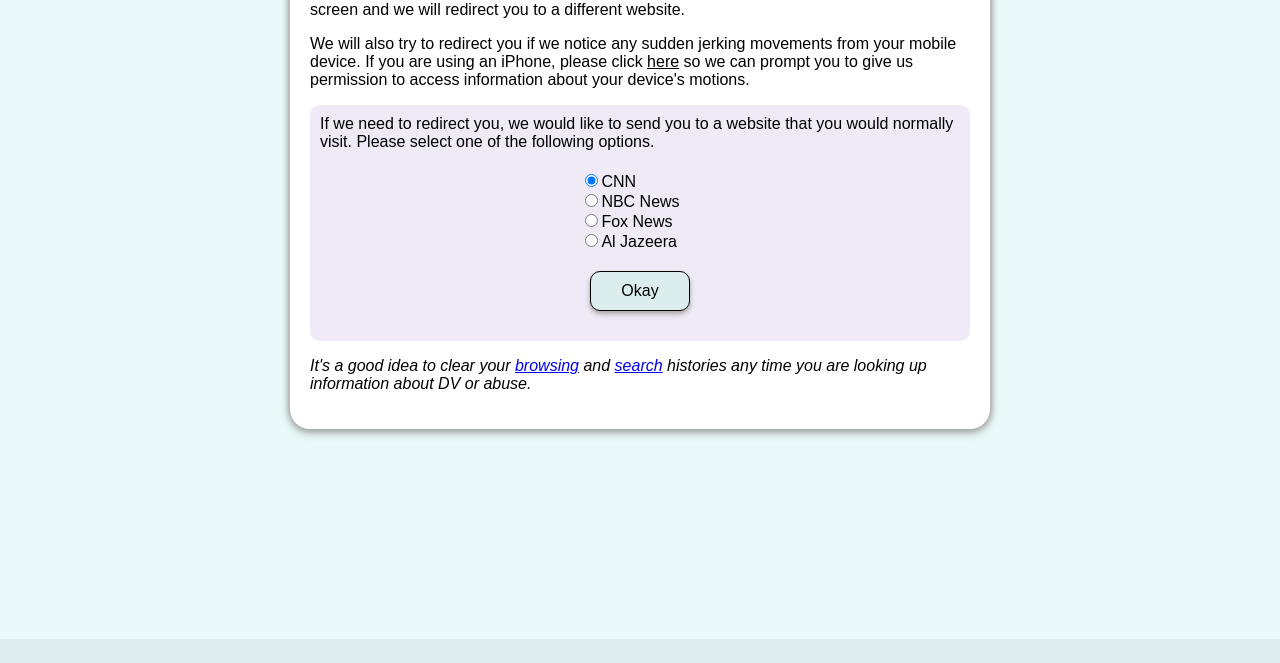
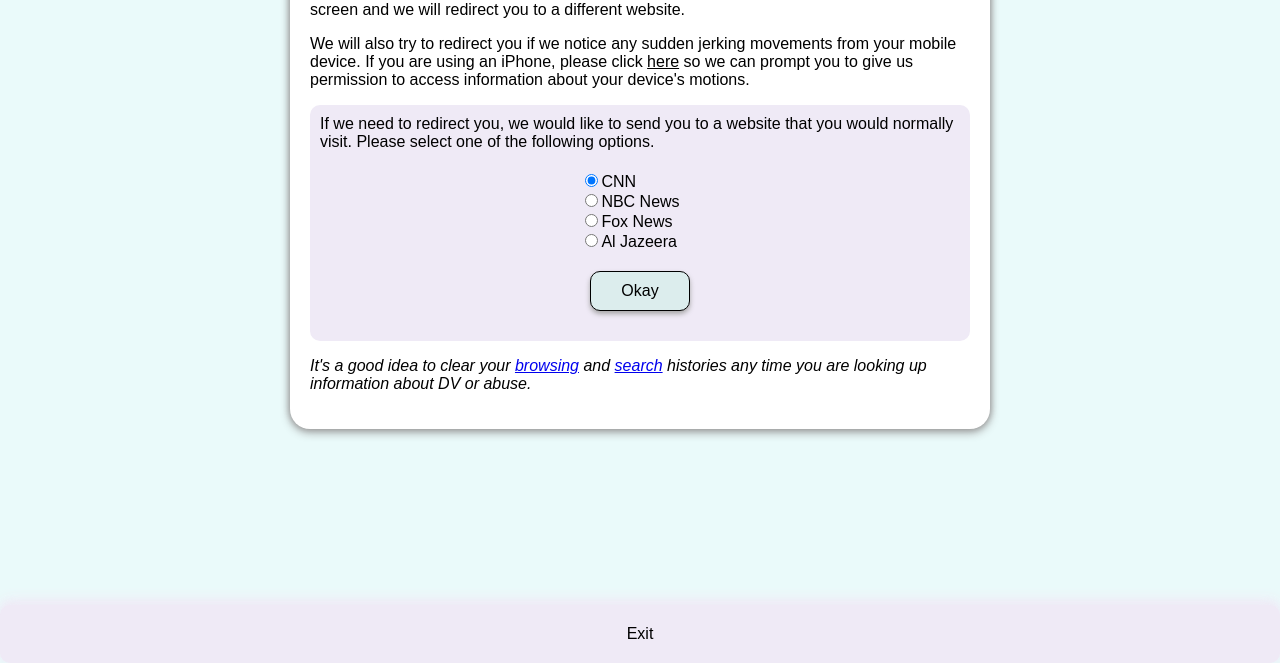
Before and after one commit to Joannamcregan/might-be-time, a React app: page /risk in a window 1280 px wide. Shown: the part 137-800 px from the top of the page. Built offline with nearby package versions, Linux system fonts and the light colour scheme.

Commit message:
Add files via upload

```diff
--- a/app/Main.js
+++ b/app/Main.js
@@ -5,6 +5,7 @@ import Overlay from "./components/Overlay";
 import Footer from "./components/Footer";
 import Home from "./components/Home";
 import Risk from "./components/Risk";
+import QuickExit from "./components/Redirect";
 import { BrowserRouter, Routes, Route } from "react-router-dom";
 
 function Main() {
@@ -21,6 +22,7 @@ function Main() {
         redirectSelection={redirectSelection}
         setRedirectSelection={setRedirectSelection}
       />
+      <QuickExit redirectSelection={redirectSelection} />
       <Routes>
         <Route
           path="/"
--- a/app/components/Redirect.js
+++ b/app/components/Redirect.js
@@ -1,11 +1,9 @@
 import React, { useEffect } from "react";
 
-function QuickExit() {
+function QuickExit(props) {
   return (
     <>
-      <div id="exit">
-        <span>Exit</span>
-      </div>
+      <p id="exit">Exit</p>
     </>
   );
 }
--- a/app/main.css
+++ b/app/main.css
@@ -6,6 +6,7 @@
   --basic-blue: #00005a;
   --crushed-black: rgb(17, 17, 17);
   --light-lavender: rgb(239, 234, 246);
+  --dark-lavender: rgb(107, 107, 174);
   --light-teal: rgb(220, 237, 237);
 }
 .hidden {
@@ -35,6 +36,7 @@ main {
   width: 700px;
   max-width: 95%;
   margin: auto;
+  padding-bottom: 100px;
 }
 header.cnn {
   background: var(--basic-red);
@@ -110,6 +112,21 @@ header.aljazeera nav#menu a {
 nav#menu a:visited {
   color: white;
 }
+#exit {
+  z-index: 9999;
+  text-align: center;
+  padding: 20px;
+  margin: 0px;
+  background: var(--light-lavender);
+  box-shadow:
+    0px -2px 10px var(--light-lavender),
+    0px -5px 15px var(--light-lavender);
+  border-radius: 10px;
+  position: fixed;
+  bottom: 0px;
+  left: 0px;
+  right: 0px;
+}
 #overlay {
   background: rgba(233, 250, 250, 0.95);
   position: absolute;
@@ -164,7 +181,7 @@ footer {
   left: 0;
   right: 0;
   height: 60px;
-  padding: 40px;
+  padding: 40px 20px 100px 20px;
   text-align: center;
   margin-top: 40px;
 }
```
